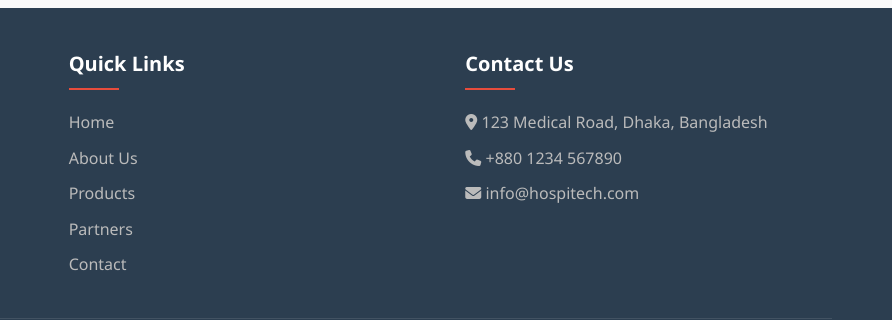
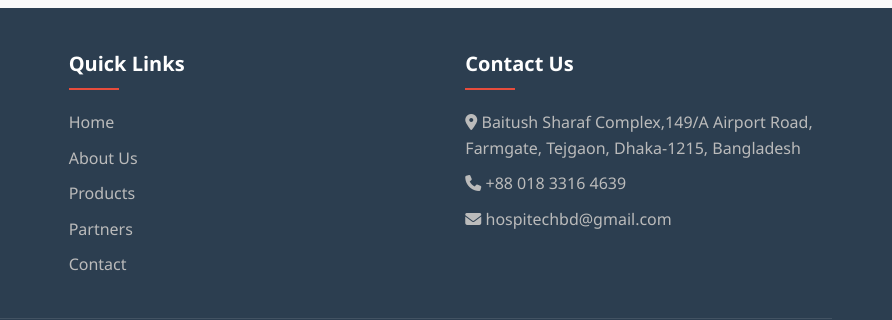
Before and after one commit to moeydev/hopitechproject1, a plain HTML site: page about.html in a window 1280 px wide. Shown: the part 2346-2666 px from the top of the page, 388-1280 px from the left. Drawn offline with Linux system fonts and the light colour scheme.

Commit message:
Update about.html

```diff
--- a/about.html
+++ b/about.html
@@ -657,9 +657,9 @@
         </div>
         <div class="footer-section">
           <h3>Contact Us</h3>
-          <p><i class="fas fa-map-marker-alt"></i> 123 Medical Road, Dhaka, Bangladesh</p>
-          <p><i class="fas fa-phone"></i> +880 1234 567890</p>
-          <p><i class="fas fa-envelope"></i> info@hospitech.com</p>
+          <p><i class="fas fa-map-marker-alt"></i> Baitush Sharaf Complex,149/A Airport Road, Farmgate, Tejgaon, Dhaka-1215, Bangladesh</p>
+          <p><i class="fas fa-phone"></i> +88 018 3316 4639</p>
+          <p><i class="fas fa-envelope"></i> hospitechbd@gmail.com</p>
         </div>
       </div>
       <div class="footer-bottom">
```
